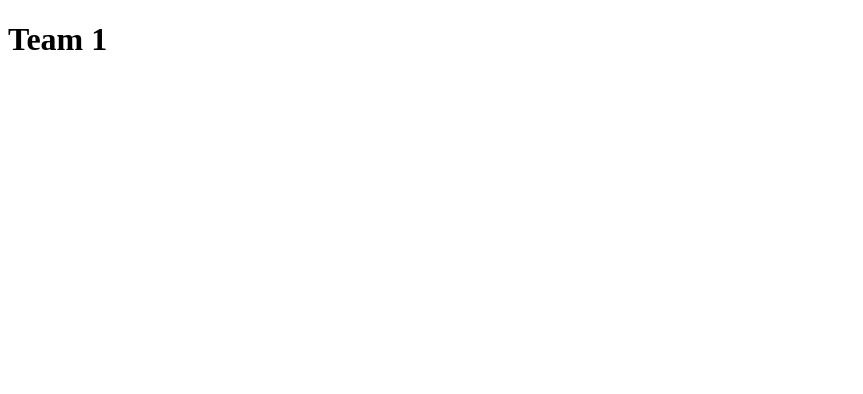
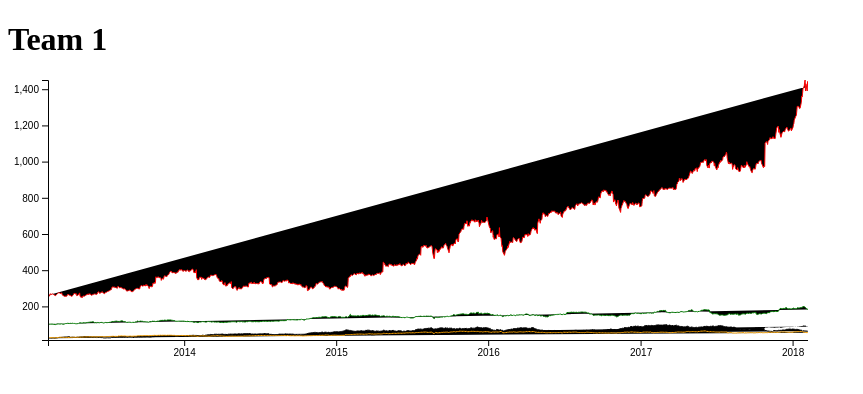
Before and after one commit to serenalin/IMT-562-Team-1, a plain HTML site: page index.html in a window 1280 px wide. Shown: the whole page, without its empty margins (0-863 px from the left). Drawn offline with nearby package versions, Linux system fonts and the light colour scheme.

Commit message:
Initial line chart with 5 stocks

```diff
--- a/index.html
+++ b/index.html
@@ -9,6 +9,132 @@
     <body>
         <h1> Team 1 </h1>
         <script type="text/javascript">
+
+            //Width and height
+			var w = 800;
+			var h = 300;
+			var padding = 40;
+
+			var dataset, xScale, yScale, xAxis, yAxis;  //Empty, for now
+
+            //For converting strings to Dates
+			var parseTime = d3.timeParse("%Y-%m-%d");
+
+			//For converting Dates to strings
+			var formatTime = d3.timeFormat("%Y");
+
+			//Load in data
+			d3.csv("Data/stocks_combined.csv", function(error, data) {
+				if (error) throw error;
+
+				data.forEach(function(d) {
+					d.date= parseTime(d.date),  //new Date(+d.year, (+d.month - 1)) Make a new Date object for each year + month
+					d.ms_close= +parseFloat(d.MSFT),  //Convert from string to float
+					d.am_close= +parseFloat(d.AMZN),
+					d.co_close= +parseFloat(d.COST),
+					d.al_close= +parseFloat(d.ALK),
+					d.sb_close= +parseFloat(d.SBUX)
+				});
+
+				dataset = data
+
+				//Create scale functions
+				xScale = d3.scaleTime()
+							   .domain([
+									d3.min(dataset, function(d) { return d.date; }),
+									d3.max(dataset, function(d) { return d.date; })
+								])
+							   .range([padding, w]);
+
+				yScale = d3.scaleLinear()
+								.domain([
+									d3.min(dataset, function(d) { return Math.min(d.ms_close,d.am_close,d.co_close,d.al_close,d.sb_close); }) - 10,
+									d3.max(dataset, function(d) { return Math.max(d.ms_close,d.am_close,d.co_close,d.al_close,d.sb_close); })
+								])
+								.range([h - padding, 0]);
+
+				//Define axes
+				xAxis = d3.axisBottom()
+						   .scale(xScale)
+						   .ticks(10)
+						   .tickFormat(formatTime);
+
+				//Define Y axis
+				yAxis = d3.axisLeft()
+						   .scale(yScale)
+						   .ticks(10);
+
+				//Define line generators
+				var ms_line = d3.line()
+							//.defined(function(d) { return d.close >= 0 && d.close <= 350; })
+							.x(function(d) { return xScale(d.date); })
+							.y(function(d) { return yScale(d.ms_close); });
+				var am_line = d3.line()
+							//.defined(function(d) { return d.close >= 0 && d.close <= 350; })
+							.x(function(d) { return xScale(d.date); })
+							.y(function(d) { return yScale(d.am_close); });
+				var co_line = d3.line()
+							//.defined(function(d) { return d.close >= 0 && d.close <= 350; })
+							.x(function(d) { return xScale(d.date); })
+							.y(function(d) { return yScale(d.co_close); });
+				var al_line = d3.line()
+							//.defined(function(d) { return d.close >= 0 && d.close <= 350; })
+							.x(function(d) { return xScale(d.date); })
+							.y(function(d) { return yScale(d.al_close); });
+				var sb_line = d3.line()
+							//.defined(function(d) { return d.close >= 0 && d.close <= 350; })
+							.x(function(d) { return xScale(d.date); })
+							.y(function(d) { return yScale(d.sb_close); });
+
+				//Create SVG element
+				var svg = d3.select("body")
+							.append("svg")
+							.attr("width", w)
+							.attr("height", h);
+
+				//Create lines
+				svg.append("path")
+					.datum(dataset)
+					.attr("class", "line")
+					.attr("d", ms_line);
+
+				svg.append("path")
+					.datum(dataset)
+					.attr("class", "line")
+					.style("stroke", "red")
+					.attr("d", am_line);
+
+				svg.append("path")
+					.datum(dataset)
+					.attr("class", "line")
+					.style("stroke", "black")
+					.attr("d", al_line);
+				svg.append("path")
+					.datum(dataset)
+					.attr("class", "line")
+					.style("stroke", "green")
+					.attr("d", co_line);
+				svg.append("path")
+					.datum(dataset)
+					.attr("class", "line")
+					.style("stroke", "orange")
+					.attr("d", sb_line);
+
+
+				//Create axes
+				svg.append("g")
+					.attr("class", "axis")
+					.attr("transform", "translate(0," + (h - padding) + ")")
+					.call(xAxis);
+
+				svg.append("g")
+					.attr("class", "axis")
+					.attr("transform", "translate(" + padding + ",0)")
+					.call(yAxis);
+
+
+			});
+
         </script>
     </body>
 </html>
```
